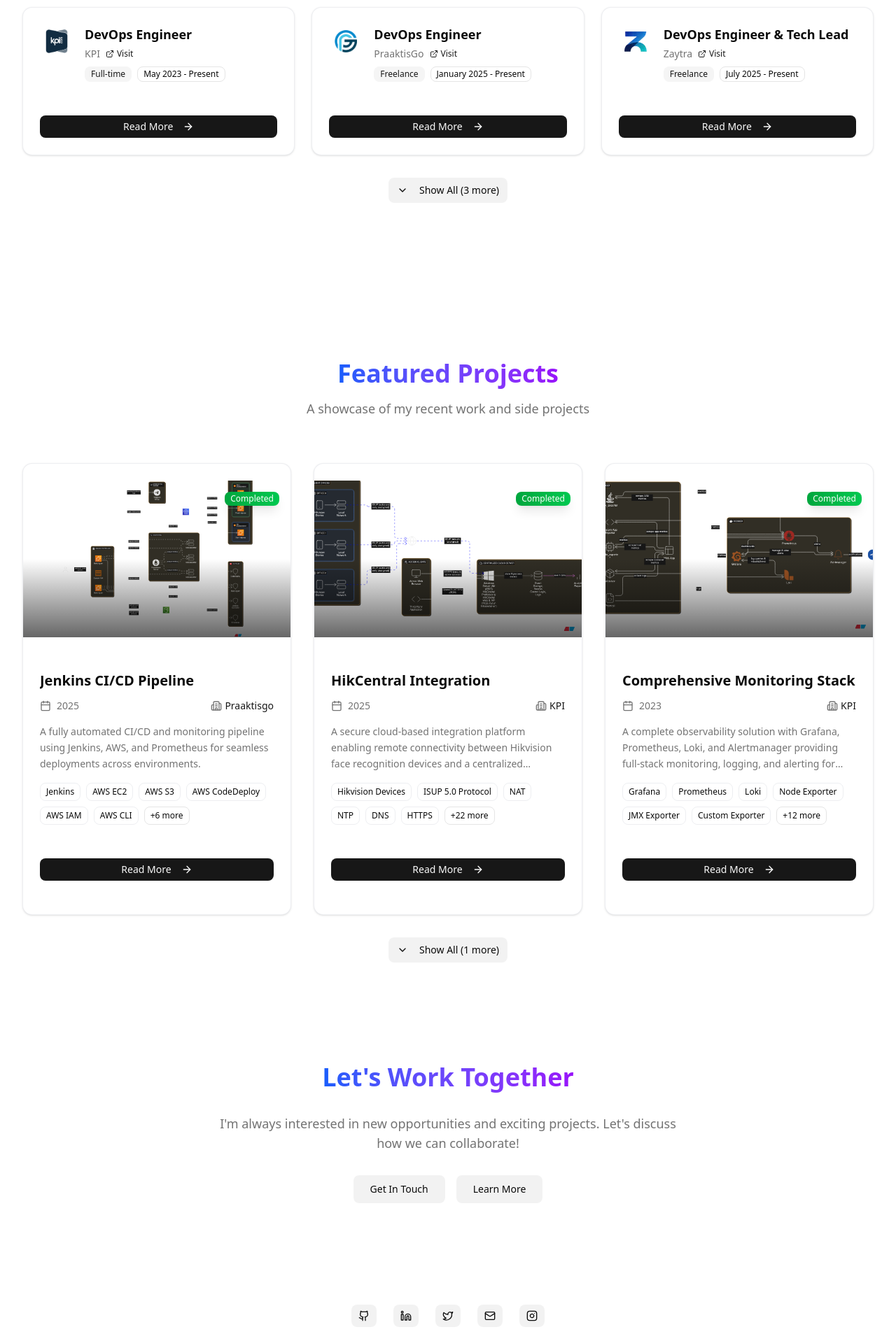
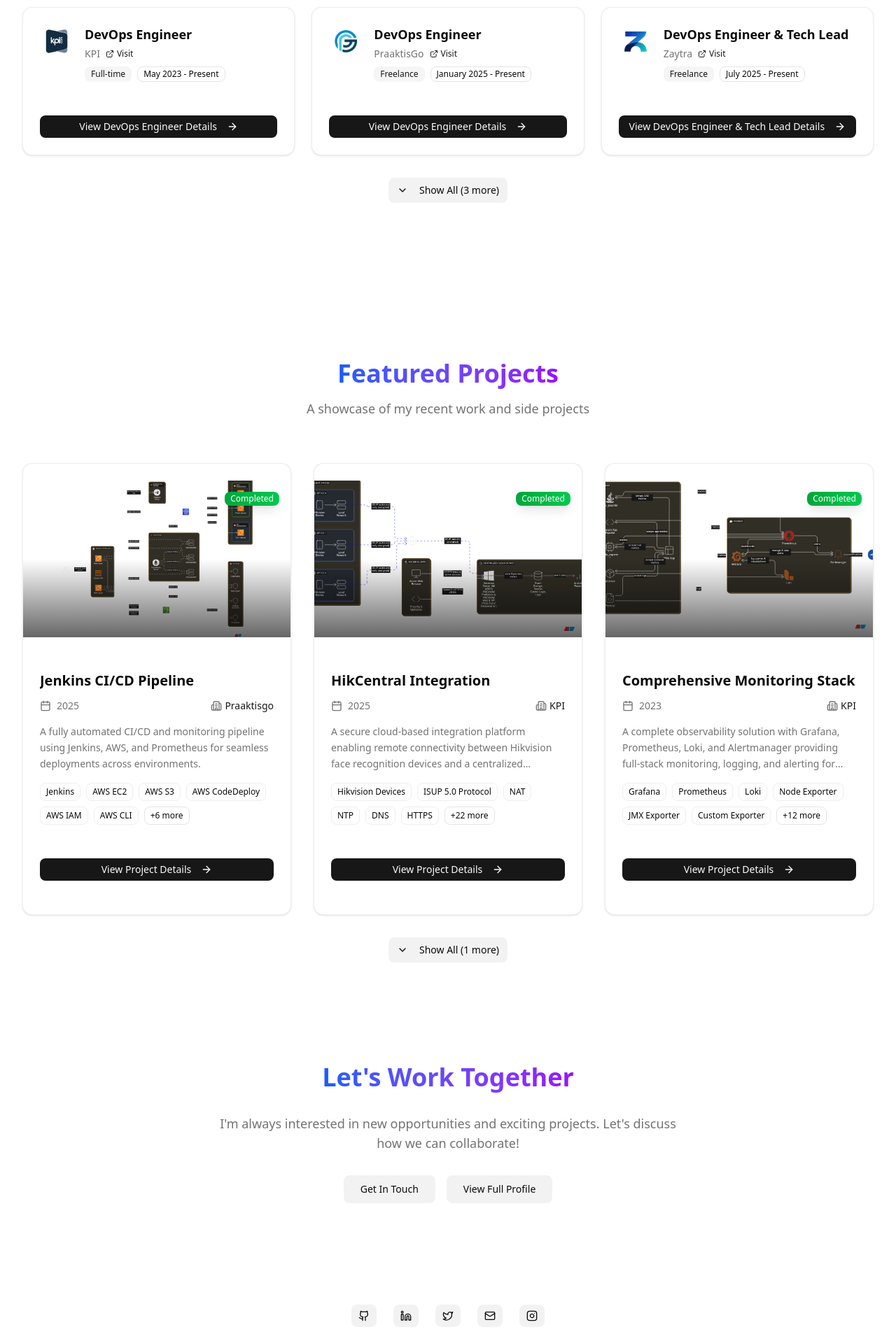
Before and after one commit to ilyshaxa/shaxa.dev, a Next.js app: page / in a window 1280 px wide. Shown: the part 1942-3859 px from the top of the page at 70% size. Built offline with nearby package versions, Linux system fonts and the light colour scheme; no server answers.

Commit message:
Update button labels in page.tsx and project-card.tsx for improved clarity and user engagement. Change "Read More" to "View {exp.position} Details" in the Home component and "Learn More" to "View Full Profile" in the footer. Adjust comments in project-card.tsx to reflect the new button purpose.

```diff
--- a/src/app/page.tsx
+++ b/src/app/page.tsx
@@ -256,7 +256,7 @@
                     className="w-full bg-primary hover:bg-primary/90 hover:scale-105 hover:shadow-lg hover:shadow-primary/25 transition-all duration-200 font-medium"
                   >
                     <Link href={`/about/${exp.slug}`} className="flex items-center justify-center">
-                        Read More
+                      View {exp.position} Details
                       <ArrowRight className="h-4 w-4 ml-2" />
                     </Link>
                   </Button>
@@ -385,7 +385,7 @@
                 variant="glass"
               >
                 <Link href="/about">
-                  Learn More
+                  View Full Profile
                 </Link>
               </Button>
             </div>
--- a/src/components/project-card.tsx
+++ b/src/components/project-card.tsx
@@ -130,7 +130,7 @@
           </div>
         </div>
 
-        {/* Footer - Learn More Button Only */}
+        {/* Footer - Project Details Button */}
         <CardFooter className="p-6 pt-0">
           <Button
             asChild
@@ -139,7 +139,7 @@
             className="w-full bg-primary hover:bg-primary/90 hover:scale-105 hover:shadow-lg hover:shadow-primary/25 transition-all duration-200 font-medium"
           >
             <Link href={`/projects/${projectSlug}`} className="flex items-center justify-center">
-              Read More
+              View Project Details
               <ArrowRight className="h-4 w-4 ml-2" />
             </Link>
           </Button>
```
Lines whose indentation alone changed are shown as unchanged.
